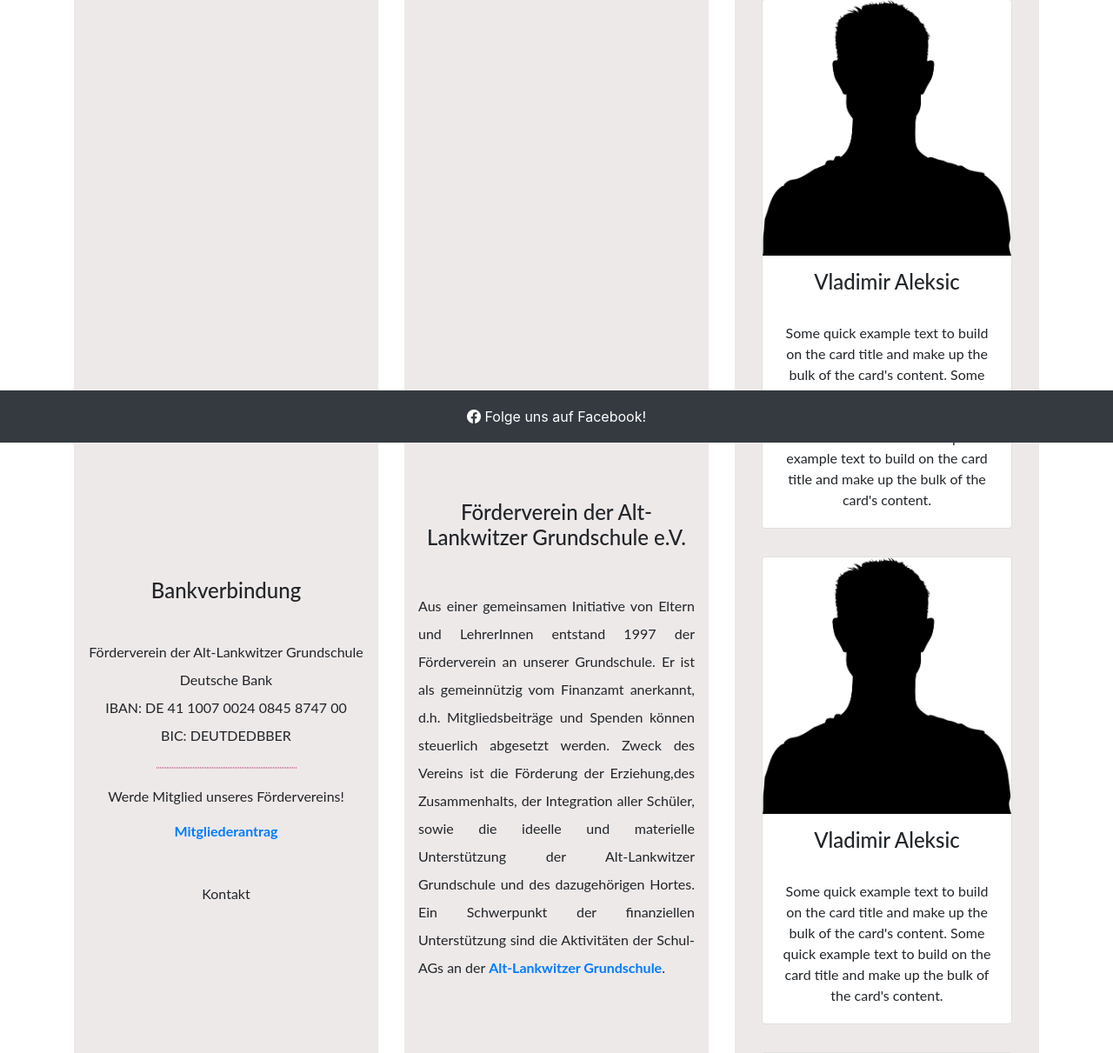
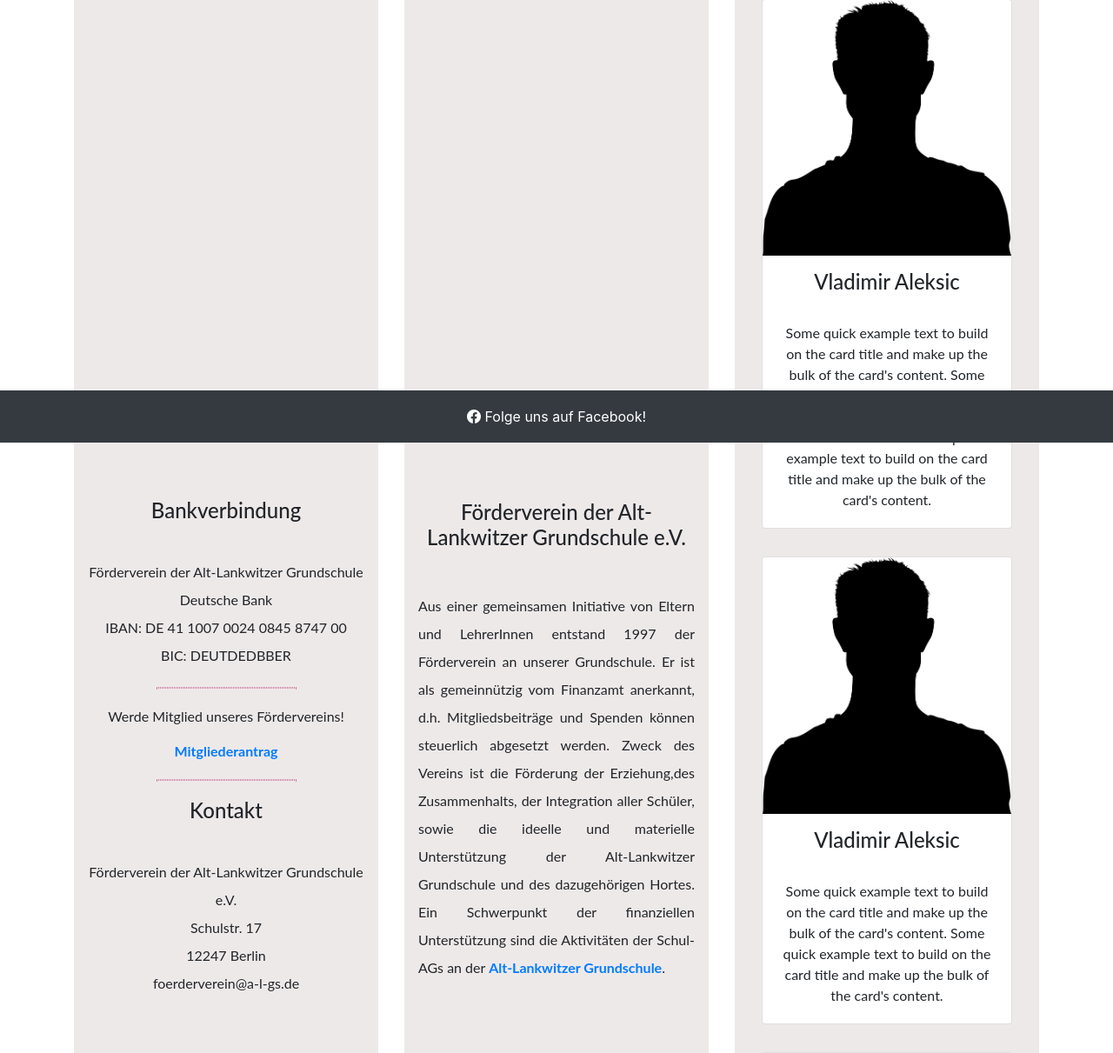
Before and after one commit to VladaAlek/schulverein_lankwitz, a Django app: template Support/templates/Support/support.html in a window 1280 px wide. Shown: the part 291-1502 px from the top of the page at 87% size. Run offline with Django 5.2, Linux system fonts and the light colour scheme; the template is opened without the code that fills it, so the values that code supplies are empty; some libraries are stand-ins or nearby versions.

Commit message:
add contact details and additional hr in Support tmplt

```diff
--- a/Support/static/css/support.css
+++ b/Support/static/css/support.css
@@ -42,6 +42,7 @@ html, body {
 .left-align {
   text-align: justify;
 }
+
  /* hr styling */
 .custom-hr {
   border: 0.5px dotted #ac0c5b;
--- a/Support/templates/Support/support.html
+++ b/Support/templates/Support/support.html
@@ -28,15 +28,20 @@
           BIC: DEUTDEDBBER
         </div>
         <hr class="custom-hr">
-        <div class="mb-5">
+        <div>
           <p>Werde Mitglied unseres Fördervereins!</p>
           <a href="https://wordpress.alt-lankwitzer-grundschule.de/wp-content/uploads/2020/03/2020-Aufnahmeantrag.pdf"
             target="_blank" rel="noopener">
             <strong>Mitgliederantrag</strong>
           </a>
         </div>
-        <div>
-          <p>Kontakt</p>
+        <hr class="custom-hr">
+        <div class="more-space">
+          <h4>Kontakt</h4><br>
+          Förderverein der Alt-Lankwitzer Grundschule e.V. <br>
+Schulstr. 17 <br>
+12247 Berlin <br>
+foerderverein@a-l-gs.de
         </div>
       </div>
     </div>
@@ -52,7 +57,7 @@
           ideelle und materielle Unterstützung der Alt-Lankwitzer Grundschule und des dazugehörigen Hortes.
 
           Ein Schwerpunkt der finanziellen Unterstützung sind die Aktivitäten der Schul-AGs an der <a
-            href="https://wordpress.alt-lankwitzer-grundschule.de/" target="_blank" rel="noopener">
+            href="https://wordpress.alt-lankwitzer-grundschule.de/foerderverein" target="_blank" rel="noopener">
             <strong>Alt-Lankwitzer Grundschule</strong></a>.
         </p>
       </div>
```
